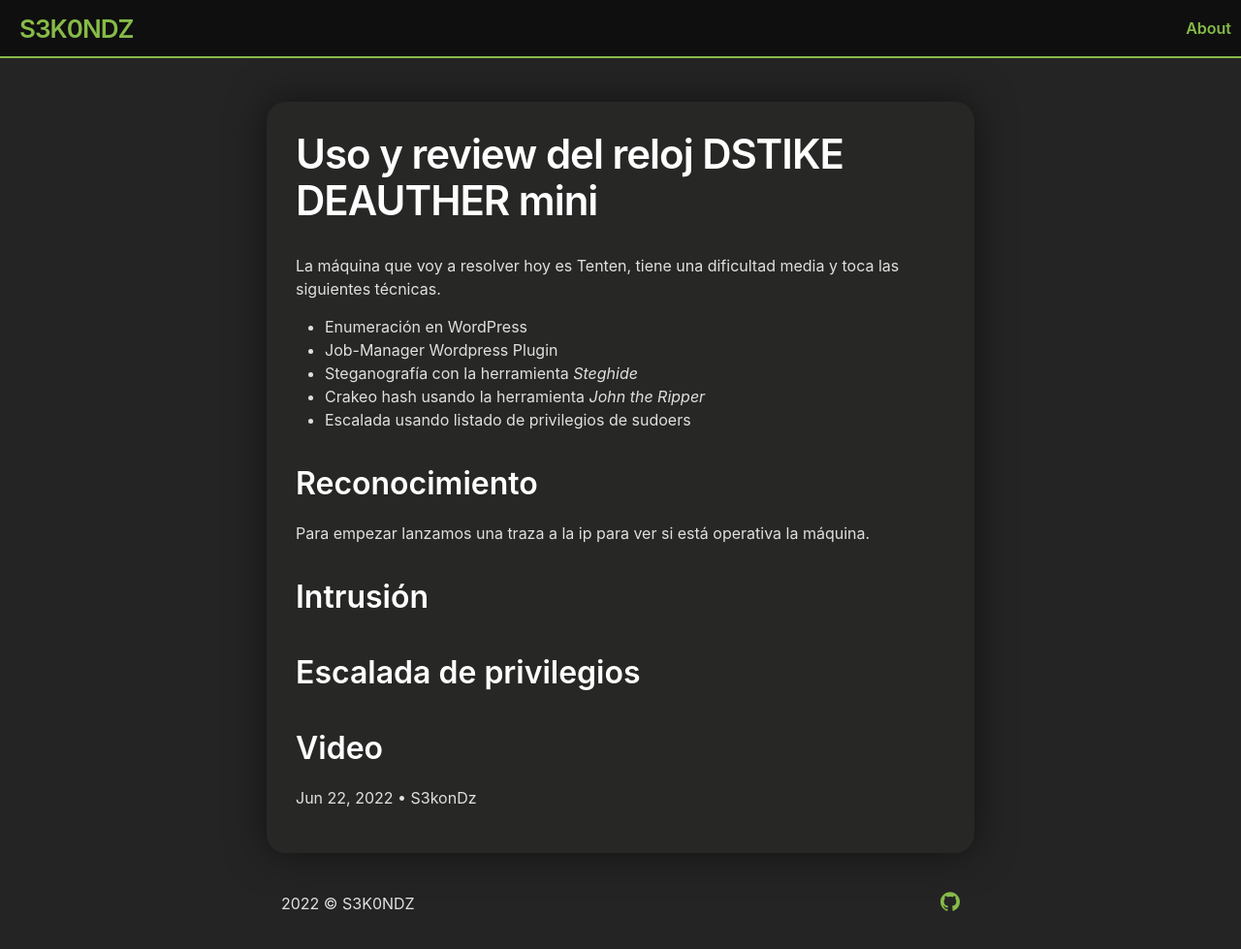
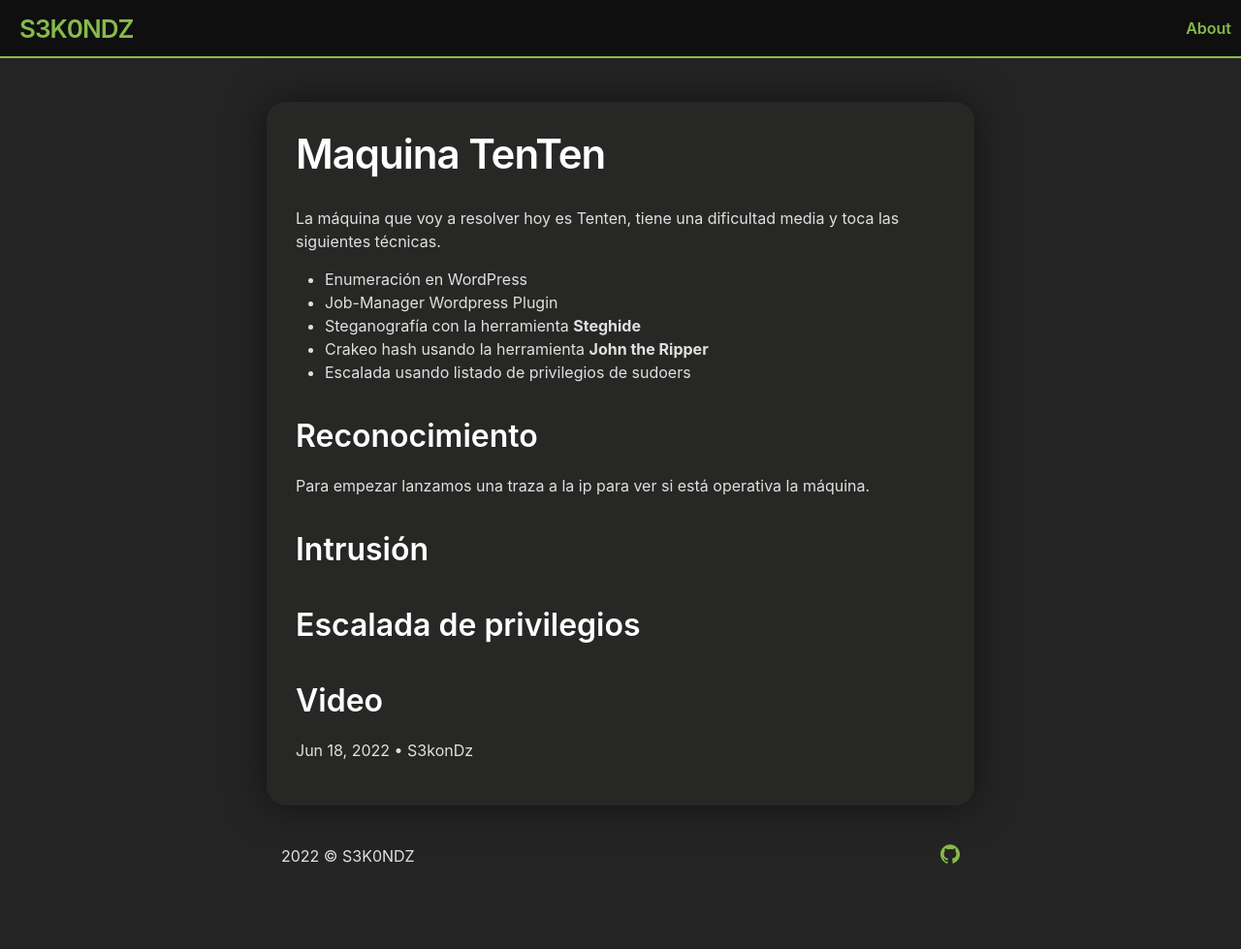
Before and after one commit to S3K0NDz/s3k0ndz.github.io, a Jekyll site: the page built from _posts/2022-06-18-htb-TenTen2.md, in a window 1280 px wide and 986 px high. Shown: the top 979 px of the window at 97% size. Built offline with Jekyll 4.4.1, drawn with Linux system fonts in a browser that asks for light colours.

Commit message:
post maquina tenten

```diff
--- a/_posts/2022-06-22-htb-TenTen2.md
+++ b/_posts/2022-06-18-htb-TenTen2.md
@@ -1,7 +1,7 @@
 ---
 layout: post
 author: S3konDz
-title: Uso y review del reloj DSTIKE DEAUTHER mini
+title: Maquina TenTen
 image: http://drive.google.com/uc?export=view&id=14TWYjX1aQS1nNS8sGw9VC-U6oAqaHcQP
 description: Review hardware hacking
 ---
@@ -9,21 +9,14 @@
 
 * Enumeración en WordPress
 * Job-Manager Wordpress Plugin
-* Steganografía con la herramienta *Steghide*
-* Crakeo hash usando la herramienta *John the Ripper*
+* Steganografía con la herramienta **Steghide**
+* Crakeo hash usando la herramienta **John the Ripper**
 * Escalada usando listado de privilegios de sudoers
-
 
 ## Reconocimiento
 
 Para empezar lanzamos una traza a la ip para ver si está operativa la máquina.
 
-
-
-
 ## Intrusión
-
-
-
 ## Escalada de privilegios
 ## Video
```
